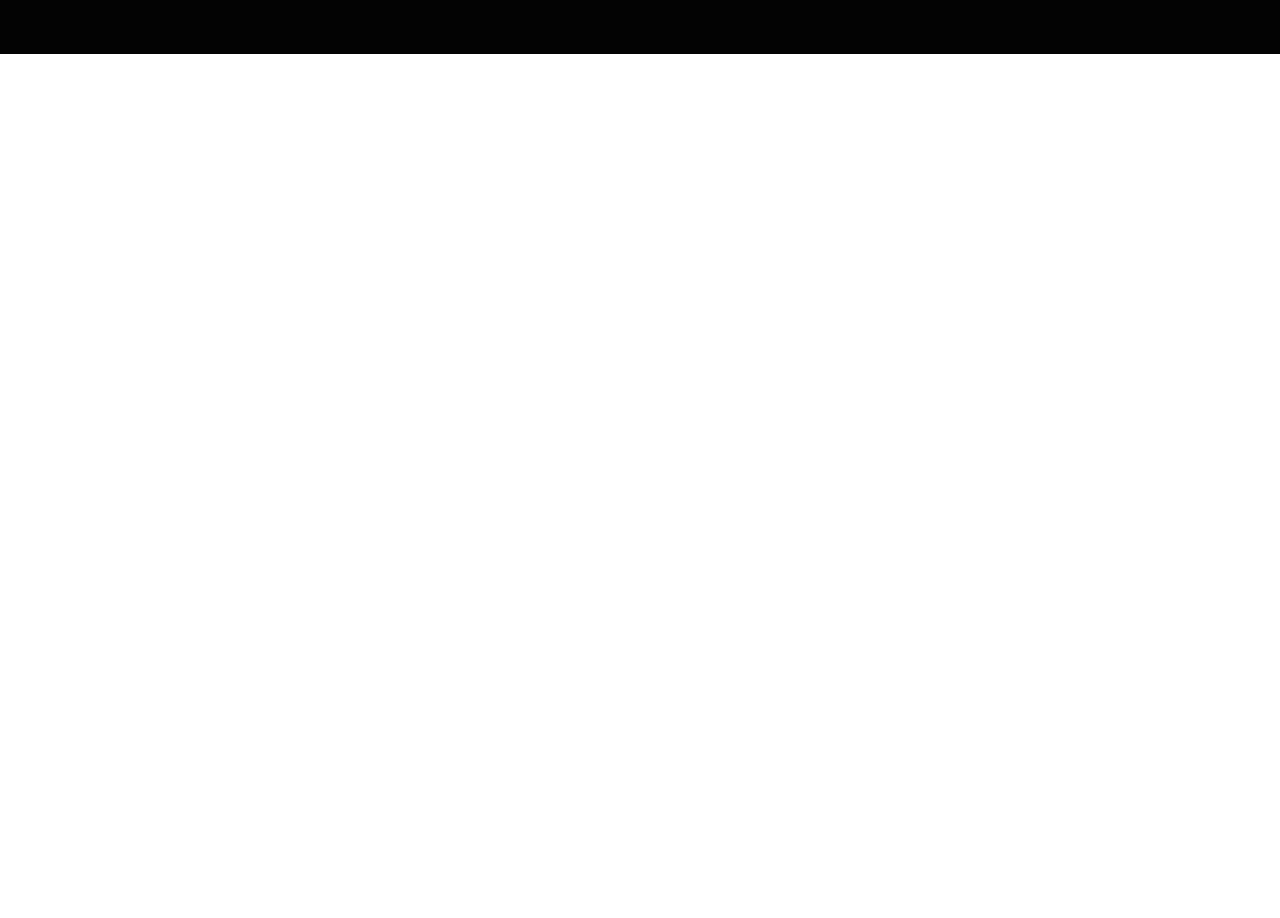
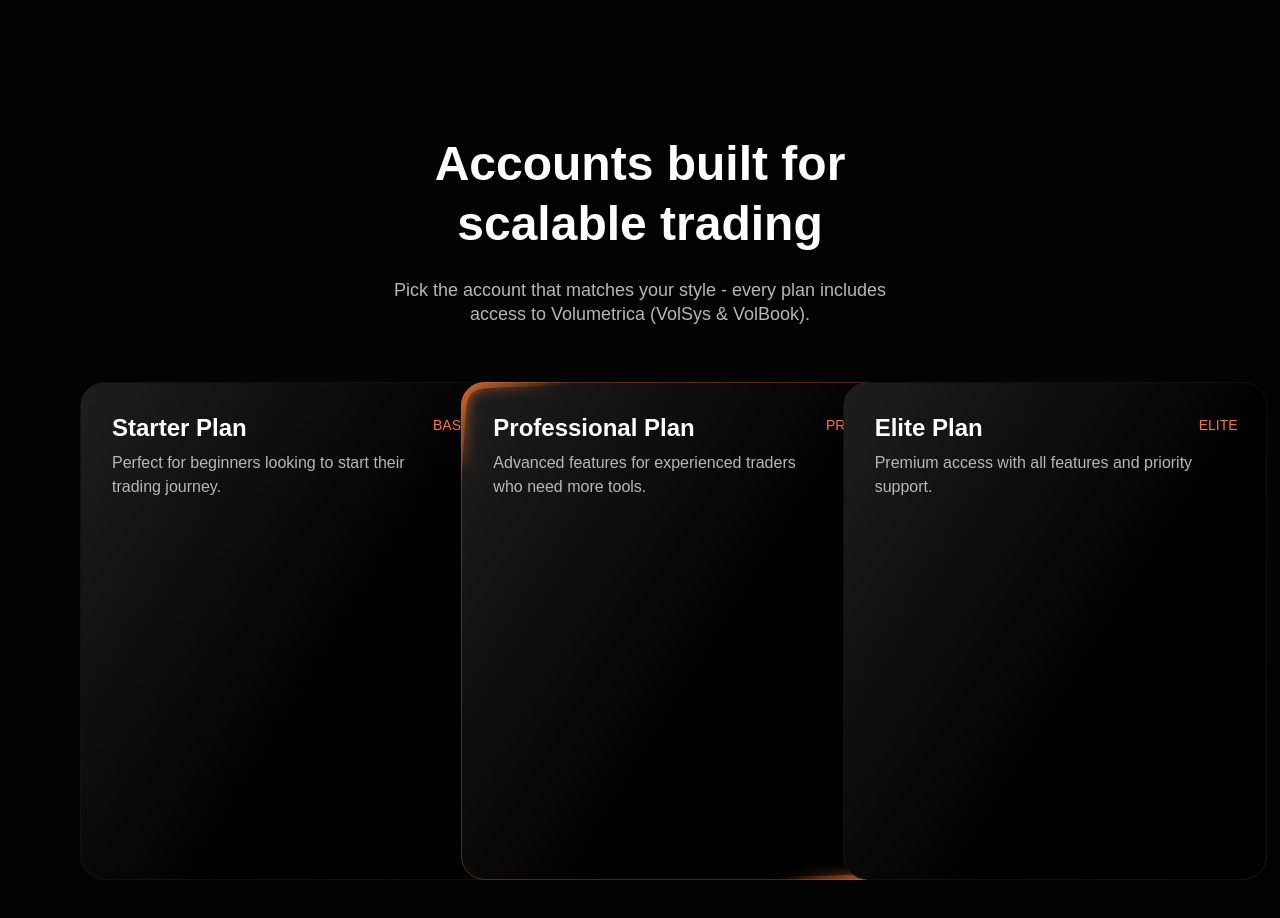
Before and after one commit to skomarfaruque/solo_clash-vercel, a Next.js app: page / in a window 1280 px wide. Shown: the part 2580-3498 px from the top of the page. Before the commit the page ends 2634 px from the top, so only its background shows below. Built offline with nearby package versions, Linux system fonts and the light colour scheme.

Commit message:
feat: add Subscriptions component with subscription plans and integrate it into Home page

```diff
--- a/src/app/page.tsx
+++ b/src/app/page.tsx
@@ -4,6 +4,7 @@
 import FeaturesSection from "../components/FeaturesSection";
 import HeroSection from "../components/HeroSection";
 import HowItWorks from "../components/HowItWorks";
+import Subscriptions from "../components/Subscriptions";
 
 export default function Home() {
   return (
@@ -14,6 +15,7 @@ export default function Home() {
       <HeroSection />
       <FeaturesSection />
       <HowItWorks />
+      <Subscriptions />
     </main>
   );
 }
--- /dev/null
+++ b/src/components/SubscriptionActiveCard.tsx
@@ -0,0 +1,50 @@
+interface SubscriptionActiveCardProps {
+  readonly backgroundImage: string;
+  readonly step: string;
+  readonly title: string;
+  readonly description: string;
+}
+
+export default function SubscriptionActiveCard({
+  backgroundImage,
+  step,
+  title,
+  description,
+}: SubscriptionActiveCardProps) {
+  return (
+    <div
+      className="rounded-2xl hover:scale-105 transition relative"
+      style={{
+        width: "424px",
+        height: "498px",
+        backgroundImage: `url('/${backgroundImage}')`,
+        backgroundSize: "cover",
+        backgroundPosition: "center",
+        backgroundRepeat: "no-repeat",
+        paddingLeft: "32px",
+        paddingTop: "31px",
+        paddingRight: "29px",
+      }}
+    >
+      <div>
+        <div className="flex justify-between items-start mb-2">
+          <h3
+            className="font-semibold text-2xl leading-tight text-white text-left"
+            style={{ width: "326px" }}
+          >
+            {title}
+          </h3>
+          <span className="font-normal text-sm leading-6 uppercase text-[#FB782D]">
+            {step}
+          </span>
+        </div>
+        <p
+          className="font-normal text-base leading-6 text-left"
+          style={{ color: "#B7B7B7", width: "326px" }}
+        >
+          {description}
+        </p>
+      </div>
+    </div>
+  );
+}
--- /dev/null
+++ b/src/components/SubscriptionCard.tsx
@@ -0,0 +1,50 @@
+interface SubscriptionCardProps {
+  readonly backgroundImage: string;
+  readonly step: string;
+  readonly title: string;
+  readonly description: string;
+}
+
+export default function SubscriptionCard({
+  backgroundImage,
+  step,
+  title,
+  description,
+}: SubscriptionCardProps) {
+  return (
+    <div
+      className="rounded-2xl hover:scale-105 transition relative"
+      style={{
+        width: "424px",
+        height: "498px",
+        backgroundImage: `url('/${backgroundImage}')`,
+        backgroundSize: "cover",
+        backgroundPosition: "center",
+        backgroundRepeat: "no-repeat",
+        paddingLeft: "32px",
+        paddingTop: "31px",
+        paddingRight: "29px",
+      }}
+    >
+      <div>
+        <div className="flex justify-between items-start mb-2">
+          <h3
+            className="font-semibold text-2xl leading-tight text-white text-left"
+            style={{ width: "326px" }}
+          >
+            {title}
+          </h3>
+          <span className="font-normal text-sm leading-6 uppercase text-[#FB782D]">
+            {step}
+          </span>
+        </div>
+        <p
+          className="font-normal text-base leading-6 text-left"
+          style={{ color: "#B7B7B7", width: "326px" }}
+        >
+          {description}
+        </p>
+      </div>
+    </div>
+  );
+}
--- /dev/null
+++ b/src/components/Subscriptions.tsx
@@ -0,0 +1,58 @@
+import HomeButton from "./HomeButton";
+import SubscriptionCard from "./SubscriptionCard";
+import SubscriptionActiveCard from "./SubscriptionActiveCard";
+
+export default function Subscriptions() {
+  return (
+    <section
+      className="justify-center text-center px-6 lg:px-20 py-20"
+      style={{ backgroundColor: "#030303" }}
+    >
+      <div className="flex flex-col justify-center items-center gap-6">
+        {/* Heading */}
+        <h2
+          className="font-bold text-5xl leading-tight text-white"
+          style={{ width: "495px" }}
+        >
+          Accounts built for scalable trading
+        </h2>
+
+        {/* Description */}
+        <p
+          className="font-normal text-lg leading-6 text-center mb-8"
+          style={{ color: "#B7B7B7", width: "538px" }}
+        >
+          Pick the account that matches your style - every plan includes access
+          to Volumetrica (VolSys & VolBook).
+        </p>
+
+        {/* Subscriptions Grid */}
+        <div className="grid grid-cols-1 md:grid-cols-3 gap-6">
+          {/* Card 1 */}
+          <SubscriptionCard
+            backgroundImage="subscription_bg.svg"
+            step="Basic"
+            title="Starter Plan"
+            description="Perfect for beginners looking to start their trading journey."
+          />
+
+          {/* Card 2 - Active */}
+          <SubscriptionActiveCard
+            backgroundImage="subscription_active_bg.svg"
+            step="Pro"
+            title="Professional Plan"
+            description="Advanced features for experienced traders who need more tools."
+          />
+
+          {/* Card 3 */}
+          <SubscriptionCard
+            backgroundImage="subscription_bg.svg"
+            step="Elite"
+            title="Elite Plan"
+            description="Premium access with all features and priority support."
+          />
+        </div>
+      </div>
+    </section>
+  );
+}
```
Also changed, not shown: public/subscription_active_bg.svg (added), public/subscription_bg.svg (added), src/components/SecondFeaturesSection.tsx (added).
